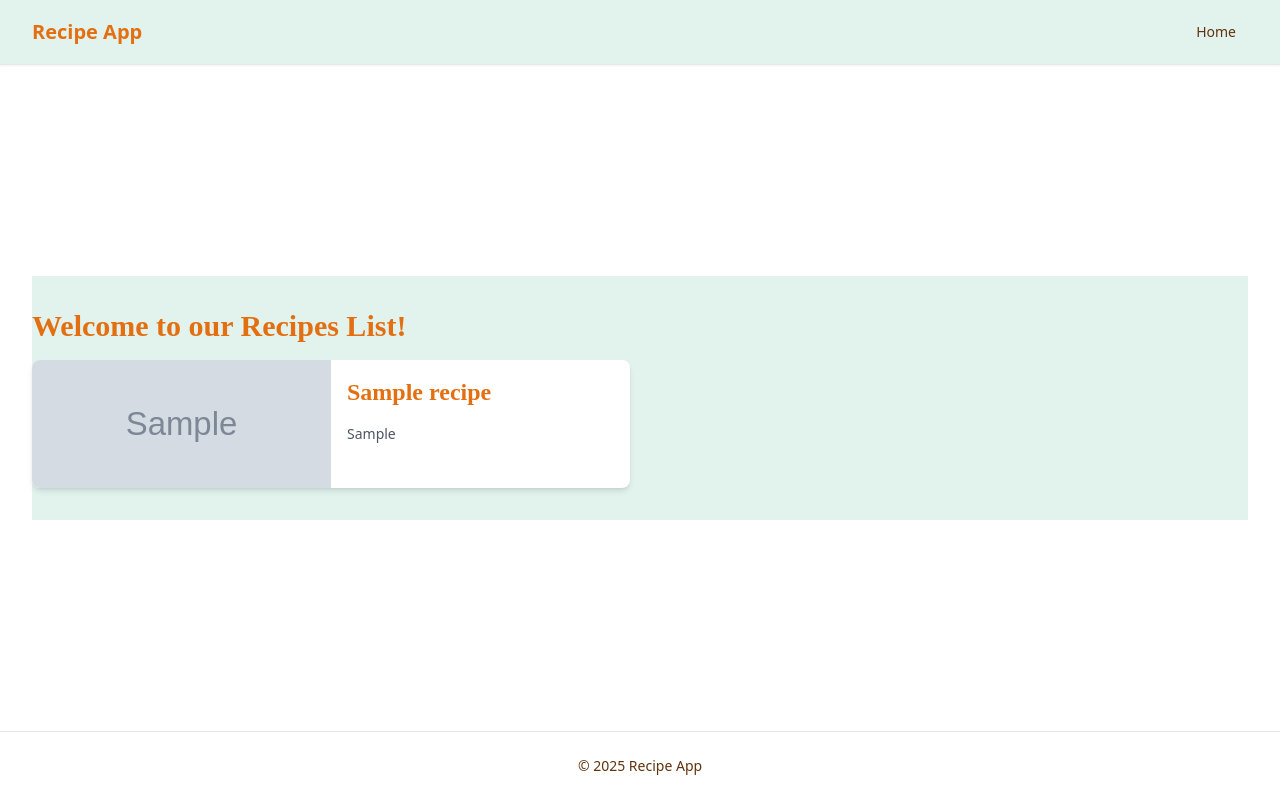
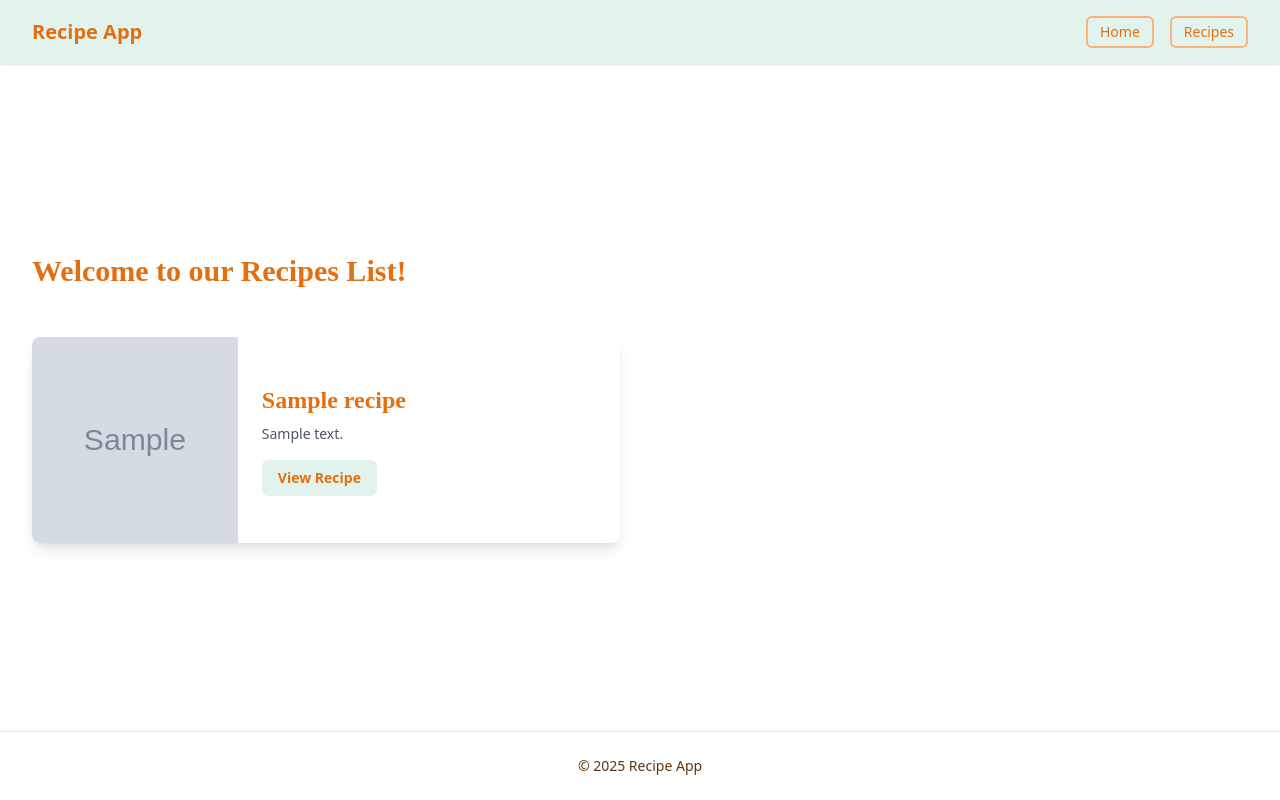
Before and after one commit to nicovece/cf-recipe-app, a Django app: page /recipes/ in a window 1280 px wide. Run offline with Django 5.2, Linux system fonts and the light colour scheme; tables that the repository leaves empty hold one stand-in row (values such as "Sample post"); grey boxes marked "Sample" are stand-in pictures.

Commit message:
feat: Adds short description to recipes and list view
Introduces a short description field to the Recipe model,
allowing for a concise summary of each recipe.

Updates the recipe list template to display these descriptions,
enhancing the user experience by providing more information
at a glance.

Also includes Tailwind CSS updates for layout and styling improvements.

```diff
--- a/src/recipes/admin.py
+++ b/src/recipes/admin.py
@@ -10,7 +10,7 @@ class RecipeAdmin(admin.ModelAdmin):
 
     fieldsets = (
         ('Basic Information', {
-            'fields': ('name', 'ingredients', 'cooking_time', 'recipe_image')
+            'fields': ('name', 'short_description', 'ingredients', 'cooking_time', 'recipe_image')
         }),
         ('Calculated Fields', {
             'fields': ('difficulty', 'likes', 'comments'),
--- a/src/recipes/models.py
+++ b/src/recipes/models.py
@@ -7,6 +7,11 @@ class Recipe(models.Model):
     name = models.CharField(
         max_length=120,
         help_text="Enter the recipe name"
+    )
+    short_description = models.TextField(
+        max_length=300,
+        blank=True,
+        help_text="Enter a short description of the recipe"
     )
     ingredients = models.TextField(
         help_text="Enter ingredients (comma separated)"
--- a/src/recipes/templates/recipes/list.html
+++ b/src/recipes/templates/recipes/list.html
@@ -3,27 +3,30 @@
 {% block title %}Recipe List - Recipe App{% endblock %}
 
 {% block content %}
-<div class="container py-8 mx-auto bg-alternate_a-100">
-    <h1 class="mb-4 font-serif text-3xl font-bold text-accent-600 text-primary-400">Welcome to our Recipes List!</h1>
+<div class="container py-8 mx-auto mb-12">
+    <h1 class="mt-12 mb-12 font-serif text-3xl font-bold text-accent-600 text-primary-400">Welcome to our Recipes List!
+    </h1>
     {% if recipes %}
-    <div class="grid grid-cols-1 gap-5 sm:grid-cols-2">
+    <div class="grid grid-cols-1 gap-10 sm:grid-cols-2">
         {% for recipe in recipes %}
-        <div>
         <div
-                class="flex overflow-hidden flex-row p-0 w-full max-w-sm bg-white rounded-lg shadow-md transition-all ease-out origin-right-- lg:max-w-full lg:flex recipe-card hover:scale-105 hover:shadow-lg">
-                <div class="w-full sm:w-1/2">
-                    <a href="{% url 'recipes:recipe-detail' recipe.pk %}" class=""><img
-                            src="{{ recipe.recipe_image.url }}" alt="{{ recipe.name }}" class="object-cover w-full h-32"
-                            width="100%" height="auto">
+            class="flex overflow-hidden flex-row p-0 w-full max-w-sm bg-white rounded-lg shadow-lg transition-all ease-out md:grid md:grid-cols-[35%_65%] lg:max-w-full recipe-card hover:scale-105 hover:shadow-xl">
+            <div class="w-full-">
+                <a href="{% url 'recipes:recipe-detail' recipe.pk %}" class=""><img src="{{ recipe.recipe_image.url }}"
+                        alt="{{ recipe.name }}" class="object-cover w-full h-full aspect-square">
                 </a>
             </div>
-                <div class="p-4 mb-4 w-full sm:w-1/2">
-                    <h2 class="mb-4 font-serif text-2xl font-bold text-accent-600 text-primary-400"><a
+            <div class="flex flex-col justify-center p-6">
+                <h2 class="mb-1 font-serif text-2xl font-bold text-accent-600 text-primary-400"><a
                         href="{% url 'recipes:recipe-detail' recipe.pk %}"
                         class="block mb-1 font-semibold text-accent-600 hover:text-accent-800">{{ recipe.name }}</a>
                 </h2>
-                    <p class="text-sm text-gray-600">{{ recipe.difficulty }}</p>
-                </div>
+                <p class="text-sm text-gray-600">{{ recipe.short_description }}</p>
+                <!-- <p class="text-sm text-gray-600">{{ recipe.difficulty }}</p>
+                <p class="text-sm text-gray-600">{{ recipe.cooking_time }} minutes</p> -->
+                <a href="{% url 'recipes:recipe-detail' recipe.pk %}"
+                    class="px-4 py-2 mt-4 w-max text-sm font-bold rounded-md transition-all duration-300 text-accent-600 bg-alternate_a-100 hover:text-white hover:bg-accent-400">View
+                    Recipe</a>
             </div>
         </div>
         {% endfor %}
--- a/src/static/css/output.css
+++ b/src/static/css/output.css
@@ -600,27 +600,29 @@ html {
   position: static;
 }
 
-.-mx-2 {
-  margin-left: -0.5rem;
-  margin-right: -0.5rem;
-}
-
 .mx-auto {
   margin-left: auto;
   margin-right: auto;
-}
-
-.mx-2 {
-  margin-left: 0.5rem;
-  margin-right: 0.5rem;
 }
 
 .mb-1 {
   margin-bottom: 0.25rem;
 }
 
+.mb-12 {
+  margin-bottom: 3rem;
+}
+
 .mb-4 {
   margin-bottom: 1rem;
+}
+
+.mt-12 {
+  margin-top: 3rem;
+}
+
+.mt-4 {
+  margin-top: 1rem;
 }
 
 .block {
@@ -635,12 +637,16 @@ html {
   display: grid;
 }
 
+.aspect-square {
+  aspect-ratio: 1 / 1;
+}
+
 .h-16 {
   height: 4rem;
 }
 
-.h-32 {
-  height: 8rem;
+.h-full {
+  height: 100%;
 }
 
 .min-h-screen {
@@ -649,6 +655,11 @@ html {
 
 .w-full {
   width: 100%;
+}
+
+.w-max {
+  width: -moz-max-content;
+  width: max-content;
 }
 
 .max-w-7xl {
@@ -695,8 +698,8 @@ html {
   justify-content: space-between;
 }
 
-.gap-5 {
-  gap: 1.25rem;
+.gap-10 {
+  gap: 2.5rem;
 }
 
 .space-x-4 > :not([hidden]) ~ :not([hidden]) {
@@ -717,17 +720,35 @@ html {
   border-radius: 0.375rem;
 }
 
+.border-2 {
+  border-width: 2px;
+}
+
 .border-b {
   border-bottom-width: 1px;
+}
+
+.border-b-2 {
+  border-bottom-width: 2px;
 }
 
 .border-t {
   border-top-width: 1px;
 }
 
+.border-accent-100 {
+  --tw-border-opacity: 1;
+  border-color: rgb(253 229 211 / var(--tw-border-opacity, 1));
+}
+
 .border-gray-200 {
   --tw-border-opacity: 1;
   border-color: rgb(229 231 235 / var(--tw-border-opacity, 1));
+}
+
+.border-accent-300 {
+  --tw-border-opacity: 1;
+  border-color: rgb(248 178 122 / var(--tw-border-opacity, 1));
 }
 
 .bg-alternate_a-100 {
@@ -749,13 +770,8 @@ html {
   padding: 0px;
 }
 
-.p-4 {
-  padding: 1rem;
-}
-
-.px-2 {
-  padding-left: 0.5rem;
-  padding-right: 0.5rem;
+.p-6 {
+  padding: 1.5rem;
 }
 
 .px-3 {
@@ -766,6 +782,11 @@ html {
 .px-4 {
   padding-left: 1rem;
   padding-right: 1rem;
+}
+
+.py-1 {
+  padding-top: 0.25rem;
+  padding-bottom: 0.25rem;
 }
 
 .py-2 {
@@ -838,9 +859,9 @@ html {
   color: rgb(75 85 99 / var(--tw-text-opacity, 1));
 }
 
-.shadow-md {
-  --tw-shadow: 0 4px 6px -1px rgb(0 0 0 / 0.1), 0 2px 4px -2px rgb(0 0 0 / 0.1);
-  --tw-shadow-colored: 0 4px 6px -1px var(--tw-shadow-color), 0 2px 4px -2px var(--tw-shadow-color);
+.shadow-lg {
+  --tw-shadow: 0 10px 15px -3px rgb(0 0 0 / 0.1), 0 4px 6px -4px rgb(0 0 0 / 0.1);
+  --tw-shadow-colored: 0 10px 15px -3px var(--tw-shadow-color), 0 4px 6px -4px var(--tw-shadow-color);
   box-shadow: var(--tw-ring-offset-shadow, 0 0 #0000), var(--tw-ring-shadow, 0 0 #0000), var(--tw-shadow);
 }
 
@@ -850,16 +871,14 @@ html {
   box-shadow: var(--tw-ring-offset-shadow, 0 0 #0000), var(--tw-ring-shadow, 0 0 #0000), var(--tw-shadow);
 }
 
-.transition-shadow {
-  transition-property: box-shadow;
+.transition-all {
+  transition-property: all;
   transition-timing-function: cubic-bezier(0.4, 0, 0.2, 1);
   transition-duration: 150ms;
 }
 
-.transition-all {
-  transition-property: all;
-  transition-timing-function: cubic-bezier(0.4, 0, 0.2, 1);
-  transition-duration: 150ms;
+.duration-300 {
+  transition-duration: 300ms;
 }
 
 .ease-out {
@@ -890,30 +918,23 @@ html {
   color: rgb(97 51 13 / var(--tw-text-opacity, 1));
 }
 
-.hover\:text-gray-900:hover {
+.hover\:text-accent-600:hover {
   --tw-text-opacity: 1;
-  color: rgb(17 24 39 / var(--tw-text-opacity, 1));
+  color: rgb(227 111 16 / var(--tw-text-opacity, 1));
 }
 
-.hover\:opacity-50:hover {
-  opacity: 0.5;
+.hover\:text-white:hover {
+  --tw-text-opacity: 1;
+  color: rgb(255 255 255 / var(--tw-text-opacity, 1));
 }
 
-.hover\:opacity-75:hover {
-  opacity: 0.75;
-}
-
-.hover\:shadow-lg:hover {
-  --tw-shadow: 0 10px 15px -3px rgb(0 0 0 / 0.1), 0 4px 6px -4px rgb(0 0 0 / 0.1);
-  --tw-shadow-colored: 0 10px 15px -3px var(--tw-shadow-color), 0 4px 6px -4px var(--tw-shadow-color);
+.hover\:shadow-xl:hover {
+  --tw-shadow: 0 20px 25px -5px rgb(0 0 0 / 0.1), 0 8px 10px -6px rgb(0 0 0 / 0.1);
+  --tw-shadow-colored: 0 20px 25px -5px var(--tw-shadow-color), 0 8px 10px -6px var(--tw-shadow-color);
   box-shadow: var(--tw-ring-offset-shadow, 0 0 #0000), var(--tw-ring-shadow, 0 0 #0000), var(--tw-shadow);
 }
 
 @media (min-width: 640px) {
-  .sm\:w-1\/2 {
-    width: 50%;
-  }
-
   .sm\:grid-cols-2 {
     grid-template-columns: repeat(2, minmax(0, 1fr));
   }
@@ -924,11 +945,17 @@ html {
   }
 }
 
-@media (min-width: 1024px) {
-  .lg\:flex {
-    display: flex;
+@media (min-width: 768px) {
+  .md\:grid {
+    display: grid;
   }
 
+  .md\:grid-cols-\[35\%_65\%\] {
+    grid-template-columns: 35% 65%;
+  }
+}
+
+@media (min-width: 1024px) {
   .lg\:max-w-full {
     max-width: 100%;
   }
--- a/src/templates/base.html
+++ b/src/templates/base.html
@@ -20,7 +20,9 @@
                 <div class="flex items-center space-x-4">
                     {% block navigation %}
                     <a href="{% url 'recipes:home' %}"
-                        class="px-3 py-2 text-sm font-medium rounded-md text-accent-800 hover:text-gray-900">Home</a>
+                        class="px-3 py-1 text-sm font-medium rounded-md border-2 transition-all duration-300 border-accent-300 text-accent-600 hover:text-white hover:bg-accent-400 hover:border-accent-400">Home</a>
+                    <a href="{% url 'recipes:recipe-list' %}"
+                        class="px-3 py-1 text-sm font-medium rounded-md border-2 transition-all duration-300 border-accent-300 text-accent-600 hover:text-white hover:bg-accent-400 hover:border-accent-400">Recipes</a>
                     {% endblock %}
                 </div>
             </div>
--- a/tailwind.config.js
+++ b/tailwind.config.js
@@ -26,10 +26,13 @@ module.exports = {
         alternate_b: '#a9c57c',
         alternate_a: {
           100: '#E2F3EE',
-          300: '#FBCCA6',
+          // 300: '#FBCCA6',
+          300: '#88928F',
           400: '#6fc3aa',
         },
         accent: {
+          100: '#FDE5D3',
+          300: '#F8B27A',
           400: '#F47F21',
           600: '#E36F10',
           800: '#61330D',
```
Also changed, not shown: other parts of src/static/css/output.css (+23 -22 lines), src/recipes/migrations/0006_recipe_short_description.py (added). Lines whose indentation alone changed are shown as unchanged.
